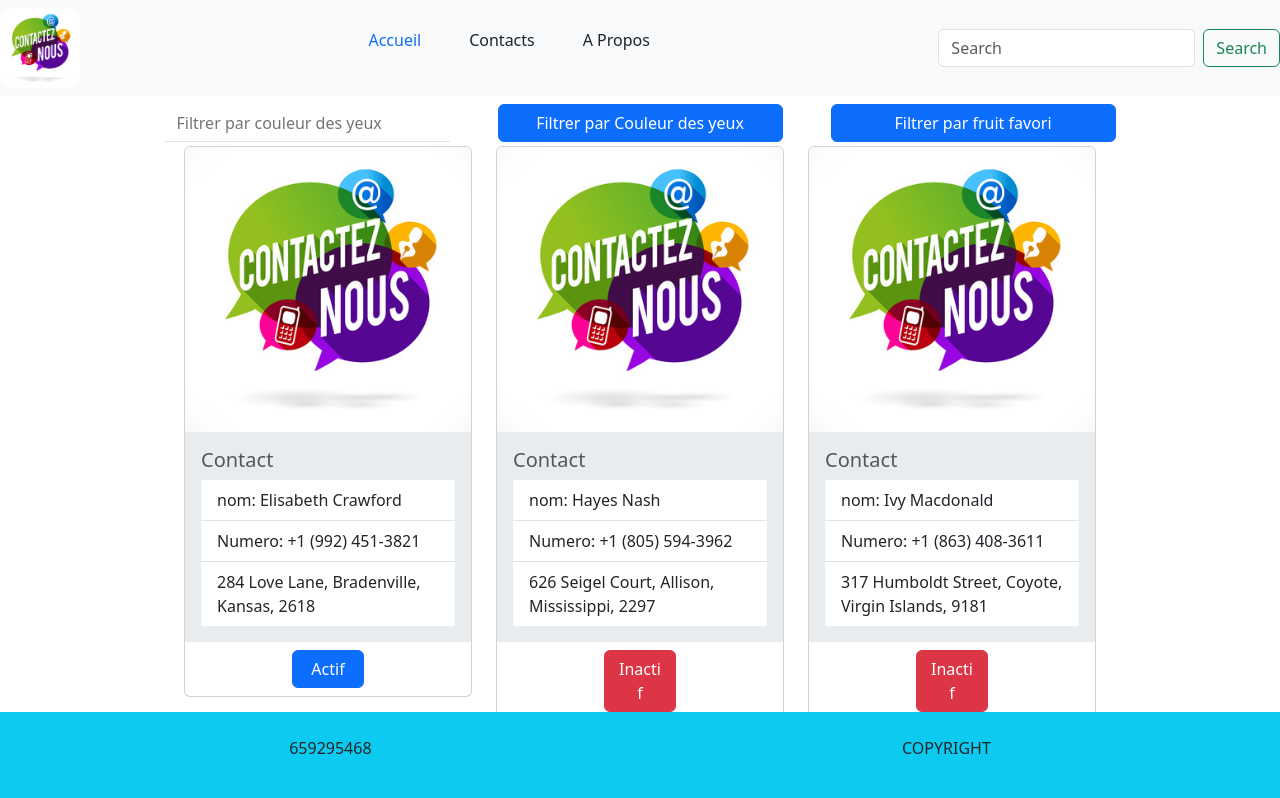
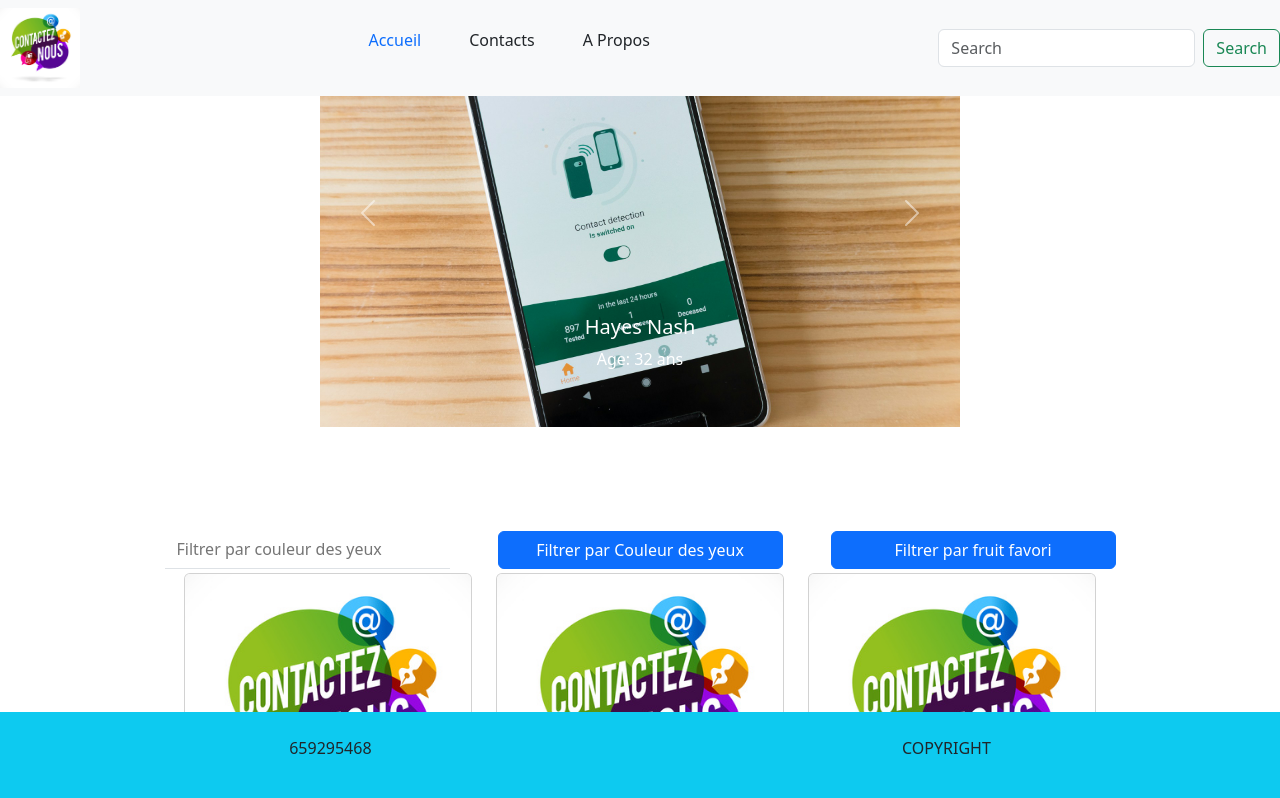
Before and after one commit to NGANDJUI23/contacts-app, an Angular app: page / in a window 1280 px wide. Shown: the top 798 px of the page. Built offline with nearby package versions, Linux system fonts and the light colour scheme.

Commit message:
Implementation du caroussel dans le composant banner

```diff
--- /dev/null
+++ b/src/app/components/banner/banner.component.html
@@ -0,0 +1,35 @@
+<div id="carouselExample" class="carousel slide z-2 w-50 m-auto">
+  <div class="carousel-inner">
+    @for (item of list; track $index) {
+      @if ($index == 1 ) {
+        <div class="carousel-item active">
+          <img src="assets/banner.jpg" class="d-block w-100" alt="...">
+          <div class="carousel-caption d-none d-md-block">
+            <h5>{{item.name}}</h5>
+            <p>Age: {{item.age}} ans</p>
+          </div>
+        </div>
+      }
+      @else {
+        <div class="carousel-item">
+          <img src="assets/banner.jpg" class="d-block w-100" alt="...">
+          <div class="carousel-caption d-none d-md-block">
+            <h5>{{item.name}}</h5>
+            <p>Age: {{item.age}} ans</p>
+          </div>
+        </div>
+      }
+
+
+    }
+
+  </div>
+  <button class="carousel-control-prev" type="button" data-bs-target="#carouselExample" data-bs-slide="prev">
+    <span class="carousel-control-prev-icon" aria-hidden="true"></span>
+    <span class="visually-hidden">Previous</span>
+  </button>
+  <button class="carousel-control-next" type="button" data-bs-target="#carouselExample" data-bs-slide="next">
+    <span class="carousel-control-next-icon" aria-hidden="true"></span>
+    <span class="visually-hidden">Next</span>
+  </button>
+</div>
--- /dev/null
+++ b/src/app/components/banner/banner.component.ts
@@ -0,0 +1,16 @@
+import { Component, inject, Input } from '@angular/core';
+import { ContactService } from '../../../services_contact/contact.service';
+@Component({
+  selector: 'app-banner',
+  standalone: true,
+  imports: [],
+  templateUrl: './banner.component.html',
+  styleUrl: './banner.component.scss'
+})
+export class BannerComponent {
+  @Input() nom !: string;
+  @Input() age !: string;
+  constructor(){}
+  service_contact = inject(ContactService);
+  list = this.service_contact.contact_pomme_fruit_favoris();
+}
--- a/src/app/components/footer/footer.component.html
+++ b/src/app/components/footer/footer.component.html
@@ -1,4 +1,4 @@
-<footer class="footer d-flex flex-column bg-info p-4 fixed-bottom">
+<footer class="footer d-flex flex-column bg-info p-4 fixed-bottom z-1">
   <ol class="d-flex justify-content-around list-unstyled">
     <li>659295468</li>
     <li>COPYRIGHT</li>
--- a/src/home/home.component.html
+++ b/src/home/home.component.html
@@ -1,2 +1,3 @@
 <app-navbar></app-navbar>
+<app-banner></app-banner>
 <app-cool-contacts class="bg-dark"></app-cool-contacts>
--- a/src/home/home.component.ts
+++ b/src/home/home.component.ts
@@ -1,10 +1,11 @@
 import { Component } from '@angular/core';
 import { NavbarComponent } from '../app/components/navbar/navbar.component';
 import { CoolContactsComponent } from '../app/components/cool-contacts/cool-contacts.component';
+import { BannerComponent } from '../app/components/banner/banner.component';
 @Component({
   selector: 'app-home',
   standalone: true,
-  imports: [NavbarComponent, CoolContactsComponent],
+  imports: [NavbarComponent, CoolContactsComponent, BannerComponent],
   templateUrl: './home.component.html',
   styleUrl: './home.component.scss'
 })
--- a/src/services_contact/contact.service.ts
+++ b/src/services_contact/contact.service.ts
@@ -13,4 +13,8 @@ export class ContactService {
   contact_filtrer_critere(criter: string) {
     return this.list_contact.filter(contact => contact.name.toLowerCase().includes(criter.toLowerCase()));
   }
+
+  contact_salaire_superieur_2000$() {
+    return this.list_contact.filter(contact => parseFloat(contact.balance.replace(',', '.')) > 2000);
+  }
 }
```
Also changed, not shown: src/app/components/banner/banner.component.scss (added), 1 other file (tests, documents, lock files or other folders).
